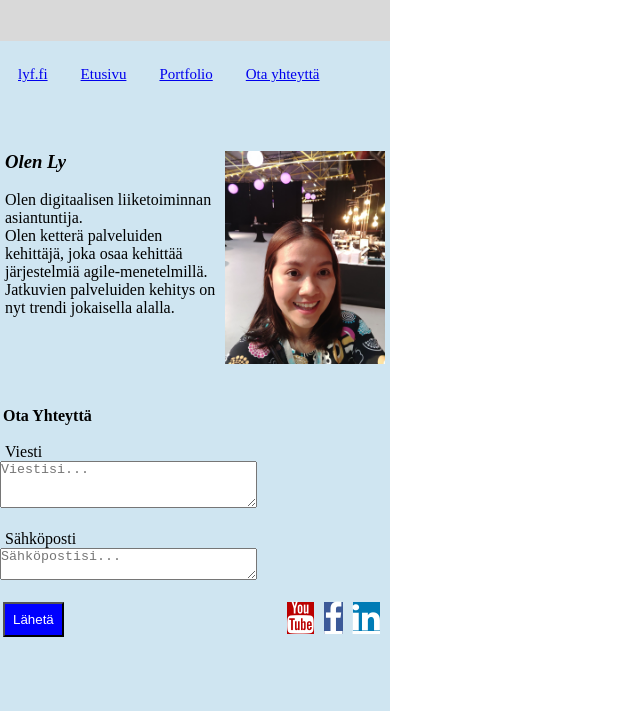
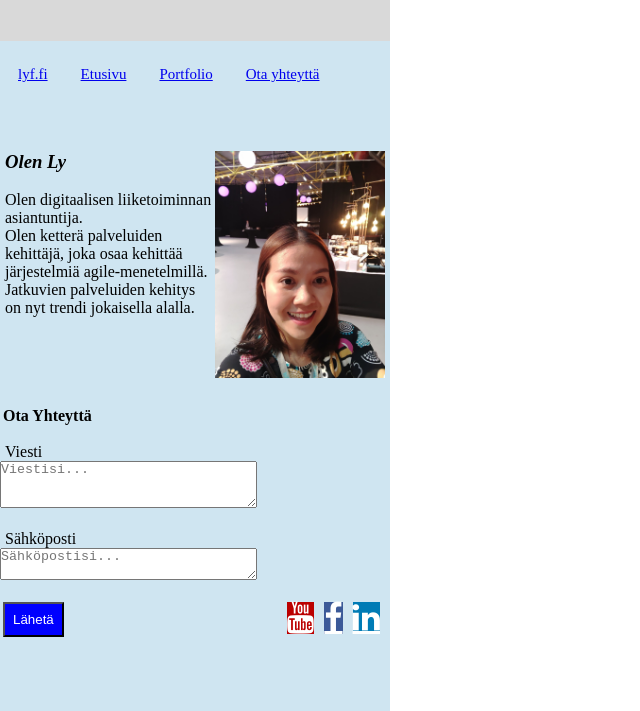
Before and after one commit to Lyfranckenhaeuser/Ly-CV, a plain HTML site: page index.html in a window 1280 px wide. Shown: the part 89-800 px from the top of the page, without its empty margins (0-640 px from the left). Drawn offline with Linux system fonts and the light colour scheme.

Commit message:
Add files via upload

```diff
--- a/style.css
+++ b/style.css
@@ -61,7 +61,7 @@
 }
 .content img{
     height: auto;
-    width: 160px;
+    width: 170px;
     float: right;
     margin-right: 5px;
 }
```
